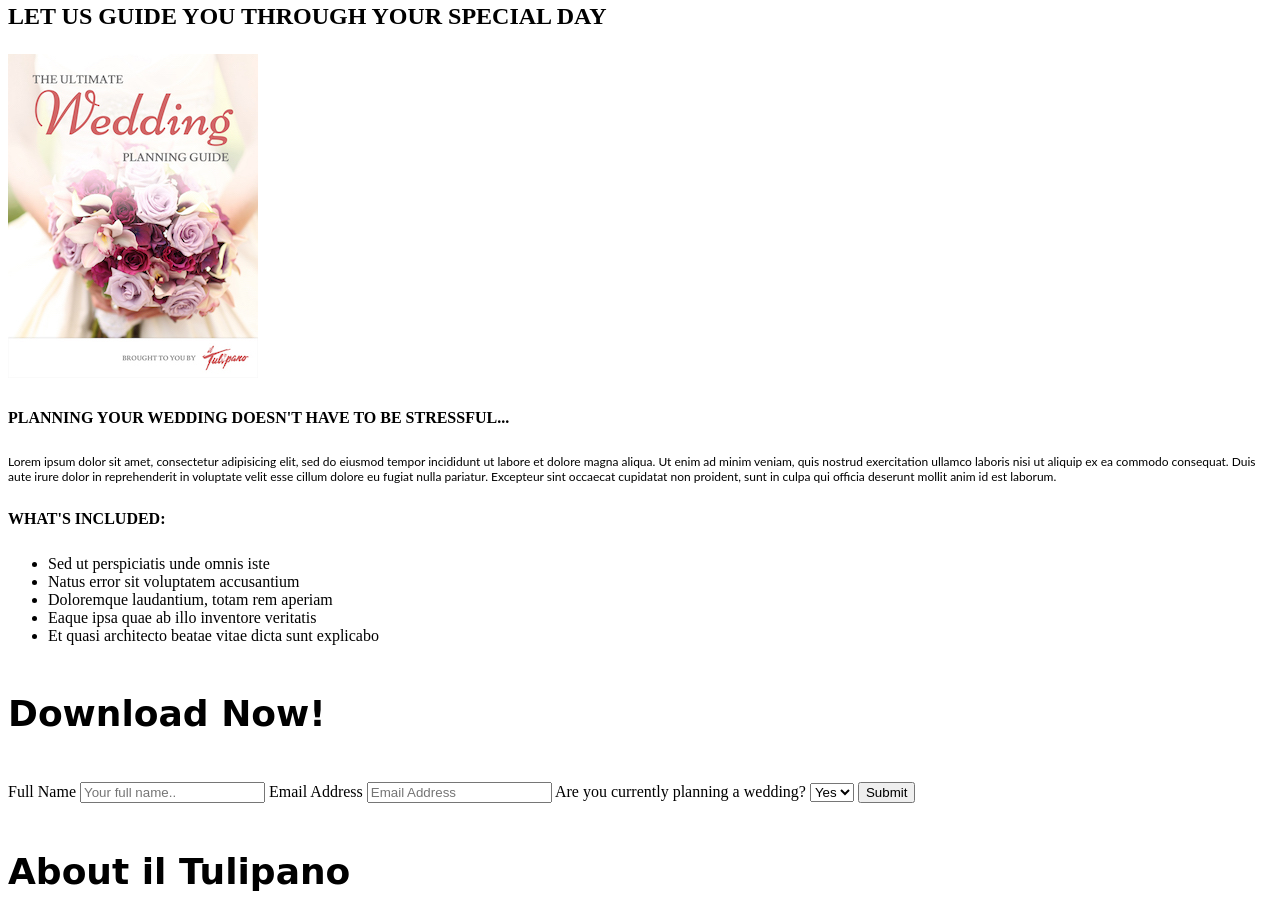
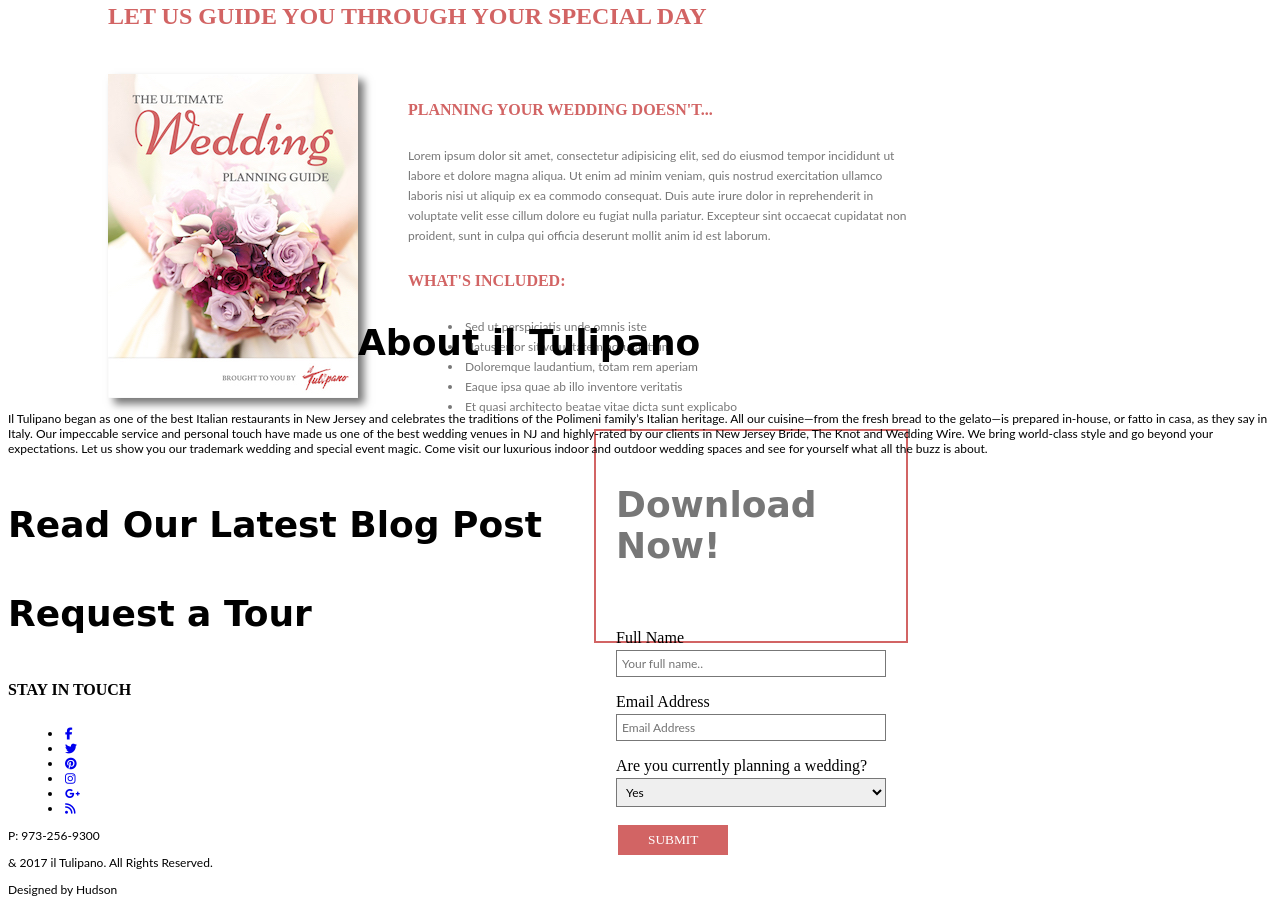
Before and after one commit to stephaniew7590/iltulipano, a plain HTML site: page index.html in a window 1280 px wide. Shown: the part 986-1886 px from the top of the page. Drawn offline with Linux system fonts and the light colour scheme.

Commit message:
css update 2 inline-block

```diff
--- a/Resources/CSS/style.css
+++ b/Resources/CSS/style.css
@@ -1,6 +1,6 @@
 h1 {
   font-size: 52px;
-  font-family: 'Niconne', cursive;
+  font-family: 'Niconne';
 }
 
 h2 {
@@ -24,6 +24,17 @@ h5 {
 }
 
 p {
+  font-size: 12px;
+  font-family: 'Lato';
+}
+
+ul {
+  font-size: 12px;
+  font-family: 'Lato';
+  list-style-position: inside;
+}
+
+li {
   font-size: 12px;
   font-family: 'Lato';
 }
@@ -66,3 +77,85 @@ p {
   color: white;
   text-align: center;
 }
+
+.ebookheader h3 {
+  color: #d26464;
+  padding-left: 100px;
+}
+
+.ebookcover img {
+  box-shadow: 6px 6px 8px #777777;
+  vertical-align: center;
+  float: left;
+}
+
+.ebooktext h5{
+  color: #d26464;
+}
+
+.ebooktext p {
+  color: #777777;
+  line-height: 20px;
+}
+
+.ebooktext li {
+  color: #777777;
+  line-height: 20px;
+}
+
+.ebookcover {
+  padding-left: 100px;
+  padding-top: 20px;
+}
+
+.ebooktext {
+  display: inline-block;
+  width: 500px;
+  height: 200px;
+  vertical-align: top;
+  padding-left: 50px;
+}
+
+.contactform {
+    display: inline-block;
+    border: 2px solid #d26464;
+    padding: 5px;
+    width: 300px;
+    height: 200px;
+    float: right;
+}
+
+.contactform h4 {
+  color: #777777;
+  padding-left: 15px;
+}
+
+.container {
+  padding: 15px 15px;
+}
+
+input[type=text], select, textarea {
+    width: 100%;
+    padding: 5px;
+    border: 1px solid #777777;
+    box-sizing: border-box;
+    margin-top: 3px;
+    margin-bottom: 16px;
+    resize: vertical;
+    font-family: 'Lato';
+    font-size: 12px;
+}
+
+input[type=submit] {
+    background-color: #d26464;
+    color: white;
+    padding: 7px 30px;
+    border: 2px solid white;
+    cursor: pointer;
+    font-family: 'Lusitana';
+    text-transform: uppercase;
+}
+
+input[type=submit]:hover {
+    background-color: #777777;
+}
--- a/index.html
+++ b/index.html
@@ -24,12 +24,13 @@
       </div>
     </div>
 
+    <div class="leadmagnet">
       <div class="ebookheader">
         <h3>LET US GUIDE YOU THROUGH YOUR SPECIAL DAY</h3>
         <div class="ebookcover">
           <img src="./resources/images/sample-ebook-cover.jpg"/>
           <div class="ebooktext">
-          <h5>PLANNING YOUR WEDDING DOESN'T HAVE TO BE STRESSFUL...</h5>
+            <h5>PLANNING YOUR WEDDING DOESN'T...</h5>
             <p>Lorem ipsum dolor sit amet, consectetur adipisicing elit, sed do
             eiusmod tempor incididunt ut labore et dolore magna aliqua. Ut enim
             ad minim veniam, quis nostrud exercitation ullamco laboris nisi ut
@@ -45,11 +46,7 @@
               <li> Eaque ipsa quae ab illo inventore veritatis</li>
               <li> Et quasi architecto beatae vitae dicta sunt explicabo</li>
            </ul>
-        </div>
-      </div>
-    </div>
-
-    <div>
+           <div class="contactform">
              <h4>Download Now!</h4>
                 <div class="container">
                     <form action="/action_page.php">
@@ -66,8 +63,12 @@
                         <option value="No">No</option>
                       </select>
 
-          <input type="submit" value="Submit">
+                      <input class="button" type="submit" value="Submit">
                     </form>
+                </div>
+              </div>
+            </div>
+          </div>
         </div>
       </div>
 
```
Lines whose indentation alone changed are shown as unchanged.
